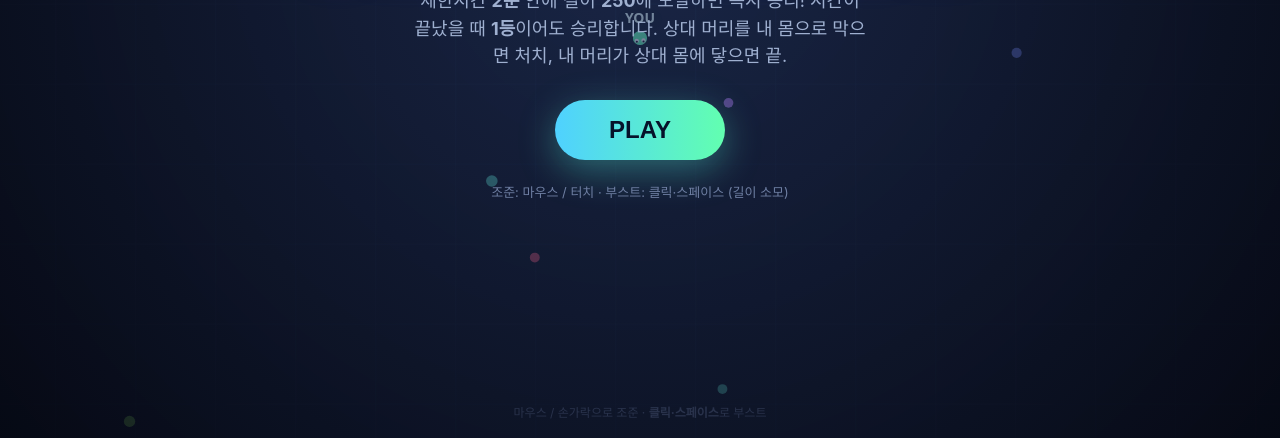
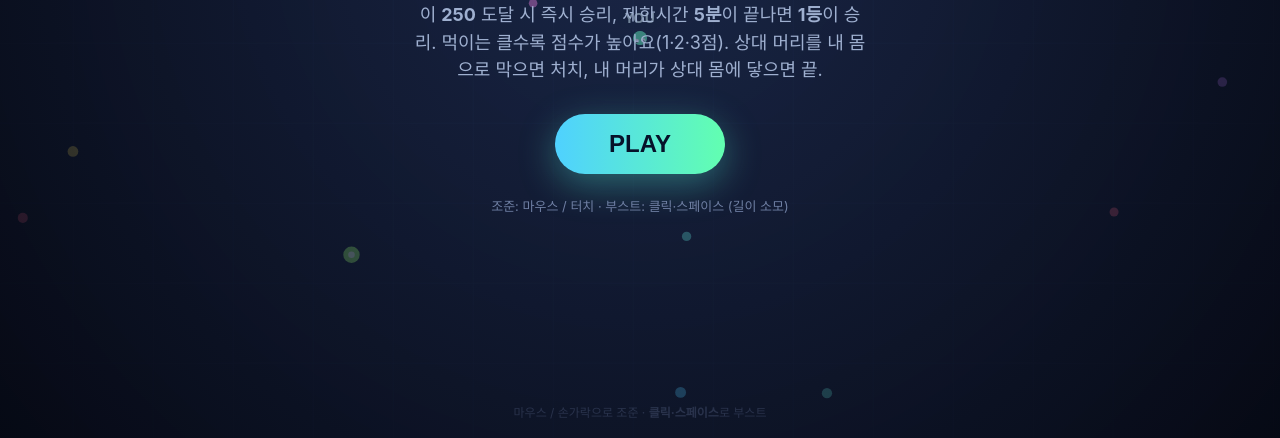
Before and after one commit to Hunhuicho/snake-clash, a plain HTML site: page index.html in a window 1280 px wide. Shown: the part 362-800 px from the top of the page. Drawn offline with Linux system fonts and the light colour scheme.

Commit message:
Battle royale: 5min limit, no respawns, last snake wins, smaller map, tiered food

```diff
--- a/index.html
+++ b/index.html
@@ -99,7 +99,7 @@
 
 <div class="overlay" id="startScreen">
   <div class="title">SNAKE CLASH</div>
-  <div class="subtitle">제한시간 <b>2분</b> 안에 길이 <b>250</b>에 도달하면 즉시 승리! 시간이 끝났을 때 <b>1등</b>이어도 승리합니다. 상대 머리를 내 몸으로 막으면 처치, 내 머리가 상대 몸에 닿으면 끝.</div>
+  <div class="subtitle">배틀로얄! <b>부활 없음</b> — 끝까지 살아남는 <b>1명</b>이 승리합니다. 길이 <b>250</b> 도달 시 즉시 승리, 제한시간 <b>5분</b>이 끝나면 <b>1등</b>이 승리. 먹이는 클수록 점수가 높아요(1·2·3점). 상대 머리를 내 몸으로 막으면 처치, 내 머리가 상대 몸에 닿으면 끝.</div>
   <button class="btn" id="startBtn">PLAY</button>
   <div class="hint">조준: 마우스 / 터치 · 부스트: 클릭·스페이스 (길이 소모)</div>
 </div>
@@ -126,10 +126,10 @@ function resize(){
 window.addEventListener('resize', resize); resize();
 
 // ---- World ----
-const WORLD = 4200;          // world radius
-const FOOD_COUNT = 700;
+const WORLD = 2400;          // world radius (smaller = more dynamic encounters)
+const FOOD_COUNT = 340;
 const BOT_COUNT = 9;
-const ROUND_SECONDS = 120;   // round time limit
+const ROUND_SECONDS = 300;   // round time limit (5 minutes)
 const WIN_LENGTH = 250;      // reach this length for an instant win
 const SEG_SPACING = 5.2;     // distance between recorded path samples used for body
 const NAMES = ['Viper','Kuro','Nyx','Echo','Blitz','Fang','Coil','Zephyr','Onyx','Rex','Mamba','Sly','Glide','Hiss'];
@@ -150,7 +150,14 @@ function rand(a,b){ return a + Math.random()*(b-a); }
 function dist2(ax,ay,bx,by){ const dx=ax-bx, dy=ay-by; return dx*dx+dy*dy; }
 
 function spawnFood(x,y,r,col,fromDeath){
-  foods.push({ x, y, r: r||rand(4,6), col: col||COLORS[(Math.random()*COLORS.length)|0], v: fromDeath?1:0 });
+  if(r==null){                       // field food: random tier (size = score)
+    const t = Math.random();
+    if(t < 0.08) r = rand(10,12);    // tier 3 (rare, big)
+    else if(t < 0.30) r = rand(7,8.5); // tier 2
+    else r = rand(4,5.5);            // tier 1 (common, small)
+  }
+  const val = r>=9 ? 3 : r>=6.5 ? 2 : 1;
+  foods.push({ x, y, r, val, col: col||COLORS[(Math.random()*COLORS.length)|0], v: fromDeath?1:0 });
 }
 function randomWorldPoint(){
   const a = Math.random()*Math.PI*2, d = Math.sqrt(Math.random())*(WORLD-60);
@@ -269,7 +276,7 @@ function updateSnake(s){
   for(let i=foods.length-1;i>=0;i--){
     const f = foods[i];
     if(dist2(s.x,s.y,f.x,f.y) < (r+f.r)*(r+f.r)){
-      s.len += 1; foods.splice(i,1);
+      s.len += f.val; foods.splice(i,1);
       if(!f.v){ const p = randomWorldPoint(); spawnFood(p.x,p.y); } // keep field stocked
     }
   }
@@ -284,14 +291,8 @@ function killSnake(s){
     const n = s.path[i];
     spawnFood(n.x + rand(-6,6), n.y + rand(-6,6), rand(5,8), s.col, true);
   }
+  // battle royale: no respawns — a dead snake stays out for the round
   if(s.isPlayer){ finishRound('dead'); }
-  else {
-    // respawn a fresh bot after a beat
-    setTimeout(()=>{
-      const idx = snakes.indexOf(s);
-      if(idx>=0) snakes[idx] = makeSnake(false, (Math.random()*COLORS.length)|0);
-    }, 1500);
-  }
 }
 
 function collisions(){
@@ -368,6 +369,10 @@ function draw(){
     if(sx<-20||sx>W+20||sy<-20||sy>H+20) continue;
     ctx.beginPath(); ctx.fillStyle = f.col; ctx.globalAlpha = .9;
     ctx.arc(sx, sy, f.r, 0, Math.PI*2); ctx.fill();
+    if(f.val>=2){ // bright core marks higher-value food
+      ctx.globalAlpha = .9; ctx.fillStyle = 'rgba(255,255,255,.85)';
+      ctx.beginPath(); ctx.arc(sx, sy, f.r*0.4, 0, Math.PI*2); ctx.fill();
+    }
   }
   ctx.globalAlpha = 1;
 
@@ -529,7 +534,9 @@ function loop(ts){
   updateHUD();
   updateTimer();
 
+  const aliveCount = snakes.reduce((n,s)=> n + (s.dead?0:1), 0);
   if(running && player.len >= WIN_LENGTH){ finishRound('win'); }
+  else if(running && !player.dead && aliveCount <= 1){ finishRound('win'); } // last snake standing
   else if(running && timeLeft <= 0){ timeLeft = 0; updateTimer(); finishRound(player.rank===1 ? 'win' : 'timeup'); }
 
   requestAnimationFrame(loop);
```
